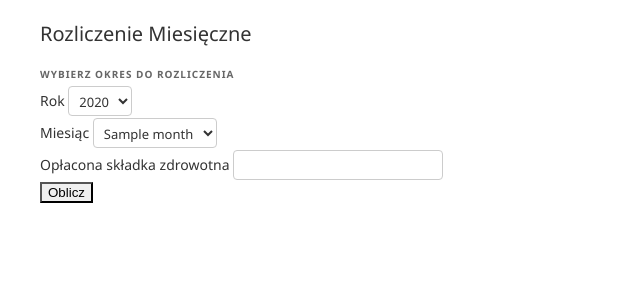
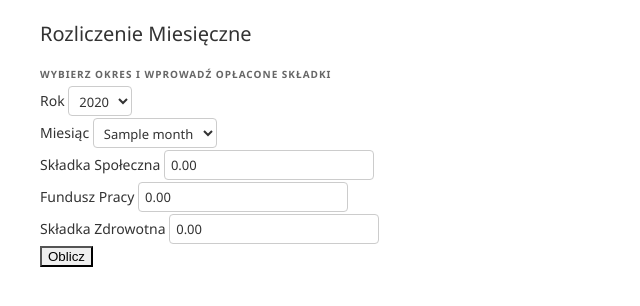
Before and after one commit to kwasiucionek/moja-fakturownia, a Django app: template ksiegowosc/templates/ksiegowosc/settlement_form.html in a window 1280 px wide. Shown: the part 92-398 px from the top of the page, without its empty margins (0-640 px from the left). Run offline with Django 5.2, Linux system fonts and the light colour scheme; the template is opened without the code that fills it: most values are stand-ins (such as "Sample title", 1, 10 or a date in 2020).

Commit message:
Add rozliczenie miesięczne - składki

```diff
--- a/fakturownia/urls.py
+++ b/fakturownia/urls.py
@@ -19,10 +19,9 @@ from django.urls import path, include
 from django.conf import settings
 from django.conf.urls.static import static
 
-
 urlpatterns = [
     path('admin/', admin.site.urls),
-    path("__debug__/", include("debug_toolbar.urls")),
+    path('__debug__/', include('debug_toolbar.urls')),
 ]
 
 if settings.DEBUG:
--- a/ksiegowosc/models.py
+++ b/ksiegowosc/models.py
@@ -396,6 +396,8 @@ class CompanyInfo(models.Model):
     tax_id = models.CharField(max_length=20, verbose_name="NIP")
     regon = models.CharField(max_length=20, blank=True, verbose_name="REGON")
     krs = models.CharField(max_length=20, blank=True, verbose_name="KRS")
+    default_social_insurance = models.DecimalField(max_digits=10, decimal_places=2, default=0.00, verbose_name="Domyślna składka społeczna")
+    default_labor_fund = models.DecimalField(max_digits=10, decimal_places=2, default=0.00, verbose_name="Domyślna składka na Fundusz Pracy")
 
     # Typ działalności gospodarczej
     BUSINESS_TYPES = [
@@ -684,6 +686,8 @@ class MonthlySettlement(models.Model):
     health_insurance_paid = models.DecimalField(max_digits=10, decimal_places=2, verbose_name="Opłacona składka zdrowotna")
     income_tax_payable = models.DecimalField(max_digits=10, decimal_places=2, verbose_name="Należny podatek dochodowy")
     created_at = models.DateTimeField(auto_now_add=True)
+    social_insurance_paid = models.DecimalField(max_digits=10, decimal_places=2, default=0.00, verbose_name="Opłacona składka społeczna")
+    labor_fund_paid = models.DecimalField(max_digits=10, decimal_places=2, default=0.00, verbose_name="Opłacona składka na Fundusz Pracy")
 
     class Meta:
         verbose_name = "Rozliczenie miesięczne"
--- a/ksiegowosc/templates/ksiegowosc/settlement_form.html
+++ b/ksiegowosc/templates/ksiegowosc/settlement_form.html
@@ -1,37 +1,42 @@
-{% extends "ksiegowosc/base.html" %}
+{% extends "admin/base_site.html" %}
+{% load i18n %}
 
-{% block title %}Rozliczenie Miesięczne{% endblock %}
-
-{% block page_content %}
-
+{% block content %}
+<div class="container-fluid pt-3">
     <h1 class="mb-4">Rozliczenie Miesięczne</h1>
 
     <div class="card mb-4">
         <div class="card-body">
-        <h5 class="card-title">Wybierz okres do rozliczenia</h5>
+            <h5 class="card-title">Wybierz okres i wprowadź opłacone składki</h5>
             <form method="post">
                 {% csrf_token %}
                 <div class="row align-items-end">
-                <div class="col-md-3">
-                    <label for="year" class="form-label">Rok</label>
-                    <select name="year" id="year" class="form-select">
-                        {% for y in years %}
-                        <option value="{{ y }}" {% if y == request.POST.year|add:0 %}selected{% endif %}>{{ y }}</option>
-                        {% endfor %}
+                    <div class="col-md-2">
+                        <label for="year-select" class="form-label">Rok</label>
+                        <select name="year" id="year-select" class="form-select">
+                            {% for y in years %}<option value="{{ y }}">{{ y }}</option>{% endfor %}
                         </select>
                     </div>
-                <div class="col-md-3">
-                    <label for="month" class="form-label">Miesiąc</label>
-                    <select name="month" id="month" class="form-select">
-                        {% for m in months %}
-                        <option value="{{ m }}" {% if m == request.POST.month|add:0 %}selected{% endif %}>{{ m }}</option>
-                        {% endfor %}
+                    <div class="col-md-2">
+                        <label for="month-select" class="form-label">Miesiąc</label>
+                        <select name="month" id="month-select" class="form-select">
+                            {% for m in months %}<option value="{{ m }}">{{ m }}</option>{% endfor %}
                         </select>
                     </div>
-                <div class="col-md-4">
-                    <label for="health_insurance_paid" class="form-label">Opłacona składka zdrowotna</label>
-                    <input type="text" name="health_insurance_paid" id="health_insurance_paid" class="form-control" value="{{ request.POST.health_insurance_paid }}">
+
+                    <div class="col-md-2">
+                        <label for="social-input" class="form-label">Składka Społeczna</label>
+                        <input type="text" name="social_insurance_paid" id="social-input" class="form-control" value="0.00">
                     </div>
+                    <div class="col-md-2">
+                        <label for="labor-input" class="form-label">Fundusz Pracy</label>
+                        <input type="text" name="labor_fund_paid" id="labor-input" class="form-control" value="0.00">
+                    </div>
+                    <div class="col-md-2">
+                        <label for="health-input" class="form-label">Składka Zdrowotna</label>
+                        <input type="text" name="health_insurance_paid" id="health-input" class="form-control" value="0.00">
+                    </div>
+
                     <div class="col-md-2">
                         <button type="submit" class="btn btn-primary w-100">Oblicz</button>
                     </div>
@@ -41,13 +46,38 @@
     </div>
 
     {% if submitted %}
-<div class="alert alert-success">
-    <h4 class="alert-heading">Wyniki rozliczenia za {{ settlement.month }}/{{ settlement.year }}</h4>
-    <p><strong>Całkowity przychód:</strong> {{ settlement.total_revenue|floatformat:2 }} PLN</p>
-    <p><strong>Należny podatek dochodowy (ryczałt 14%):</strong> {{ settlement.income_tax_payable|floatformat:2 }} PLN</p>
-    <hr>
-    <p class="mb-0">Rozliczenie zostało zapisane w systemie.</p>
+    {% endif %}
 </div>
-{% endif %}
+{% endblock %}
 
+{% block extrajs %}
+{{ block.super }}
+<script>
+document.addEventListener('DOMContentLoaded', function() {
+    const yearSelect = document.getElementById('year-select');
+    const monthSelect = document.getElementById('month-select');
+    const socialInput = document.getElementById('social-input');
+    const laborInput = document.getElementById('labor-input');
+
+    function fetchZusDefaults() {
+        // Używamy tego URL-a, który zdefiniowaliśmy w admin.py
+        const url = "{% url 'admin:ksiegowosc_monthlysettlement_get_zus_defaults' %}";
+
+        fetch(url)
+            .then(response => response.json())
+            .then(data => {
+                socialInput.value = data.social_insurance;
+                laborInput.value = data.labor_fund;
+            })
+            .catch(error => console.error('Error fetching ZUS defaults:', error));
+    }
+
+    // Wywołaj funkcję przy zmianie roku lub miesiąca
+    yearSelect.addEventListener('change', fetchZusDefaults);
+    monthSelect.addEventListener('change', fetchZusDefaults);
+
+    // Wywołaj raz na początku, aby załadować domyślne wartości
+    fetchZusDefaults();
+});
+</script>
 {% endblock %}
```
Also changed, not shown: ksiegowosc/admin.py (+37 -37 lines), ksiegowosc/migrations/0007_companyinfo_default_labor_fund_and_more.py (added), ksiegowosc/migrations/0008_remove_companyinfo_default_labor_fund_and_more.py (added), ksiegowosc/migrations/0009_companyinfo_default_labor_fund_and_more.py (added). Lines whose indentation alone changed are shown as unchanged.
